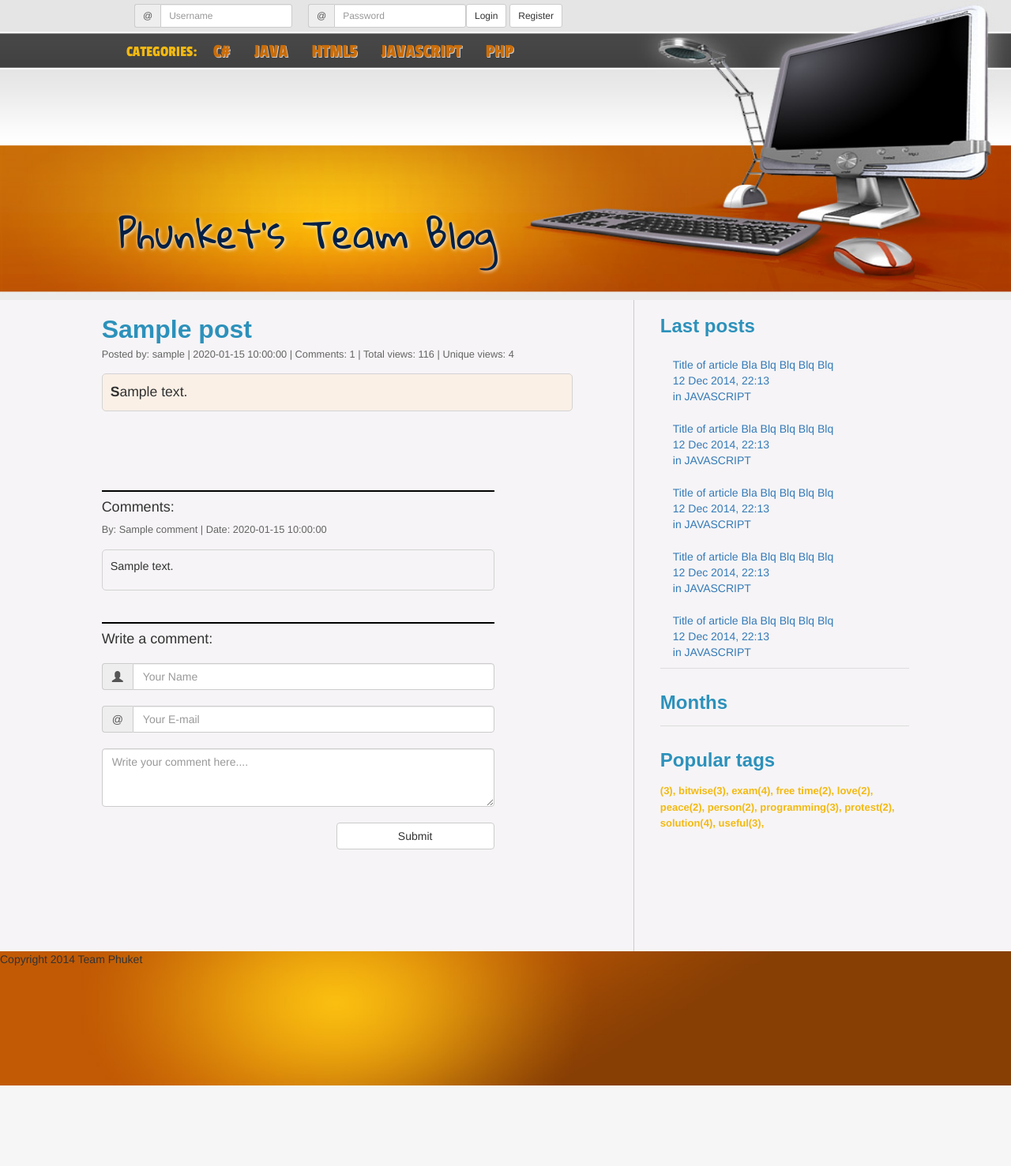
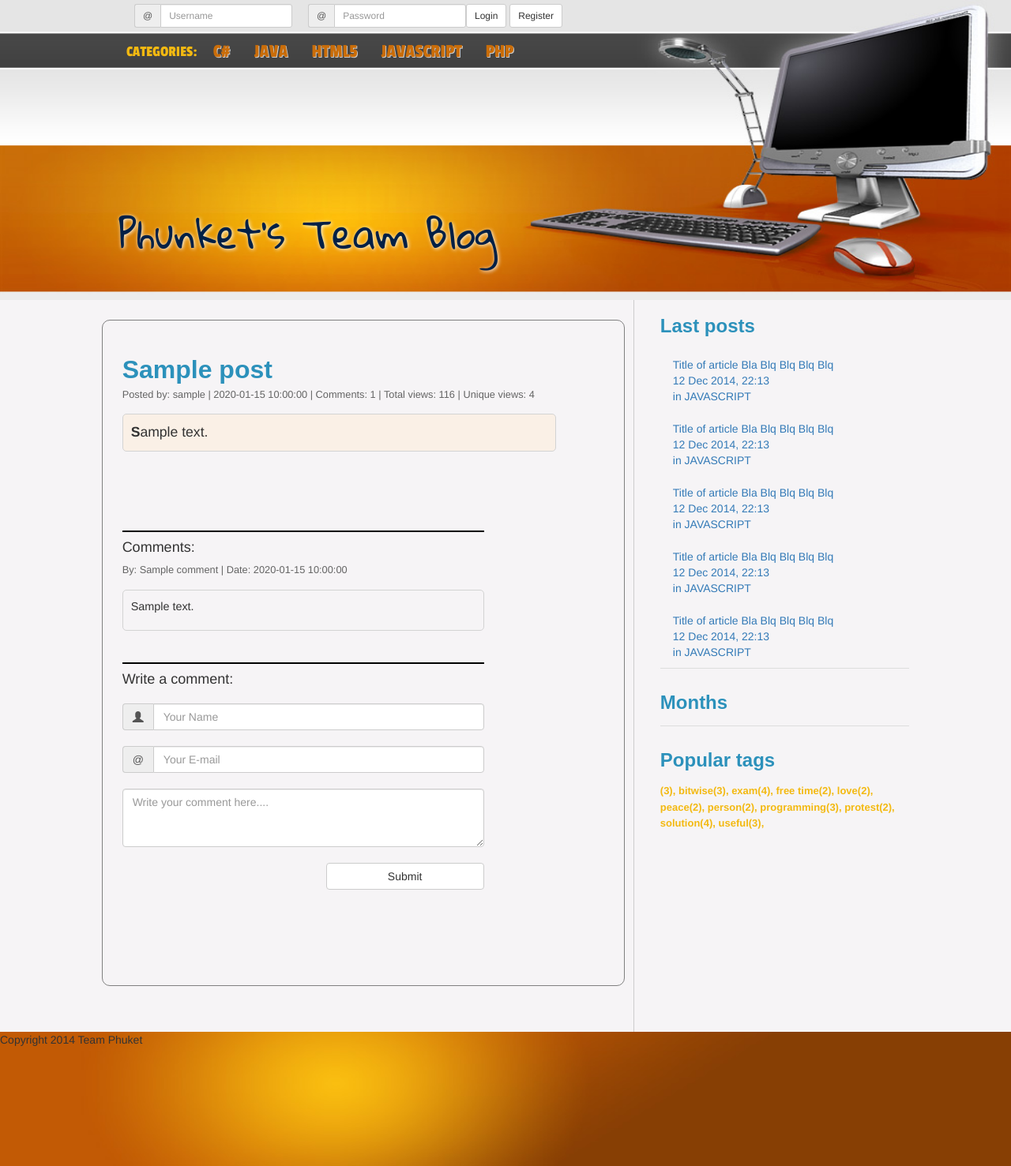
Before and after one commit to nikshi/TeamPhuket, a PHP site: page / in a window 1280 px wide. Shown: the whole page at 79% size. Before the commit the page ends 1375 px from the top, so only its background shows below. Run offline with PHP 8.4, Linux system fonts and the light colour scheme; data comes from the database, SQL or seed files in the repository; tables that the repository leaves empty hold one stand-in row (values such as "Sample post"); some libraries are stand-ins or nearby versions; some web fonts are replaced.

Commit message:
Style changes - surrounded articles with border

```diff
--- a/css/style.css
+++ b/css/style.css
@@ -101,6 +101,13 @@ aside {
         color: #2c91bb;
         margin-bottom: 15px;
     }
+
+article {
+    margin: 25px 0;
+    border: 1px solid #808080;
+    border-radius: 10px;
+    padding: 25px;
+}
 
 article h1 {
     font-family: 'Cuprum', sans-serif;
```
